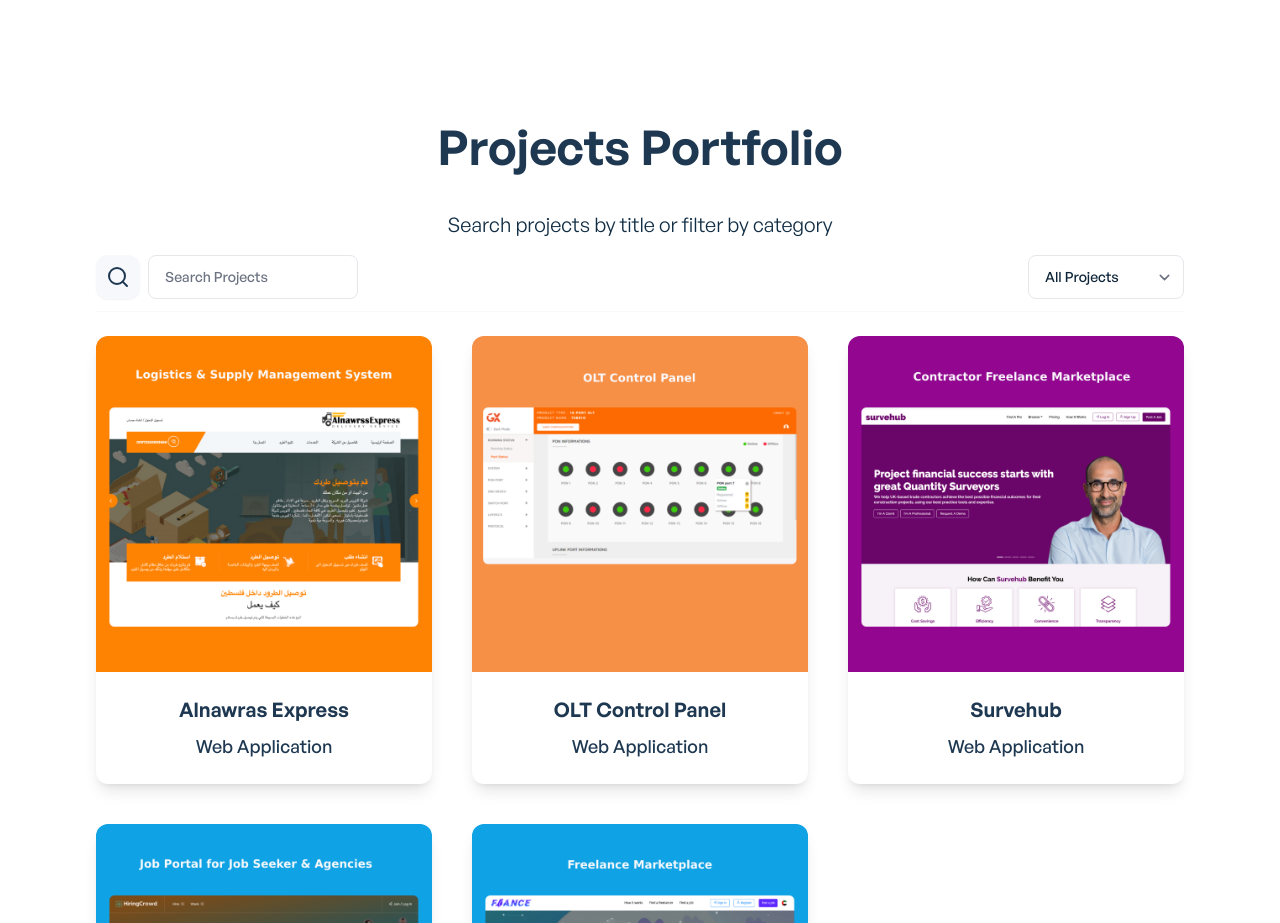
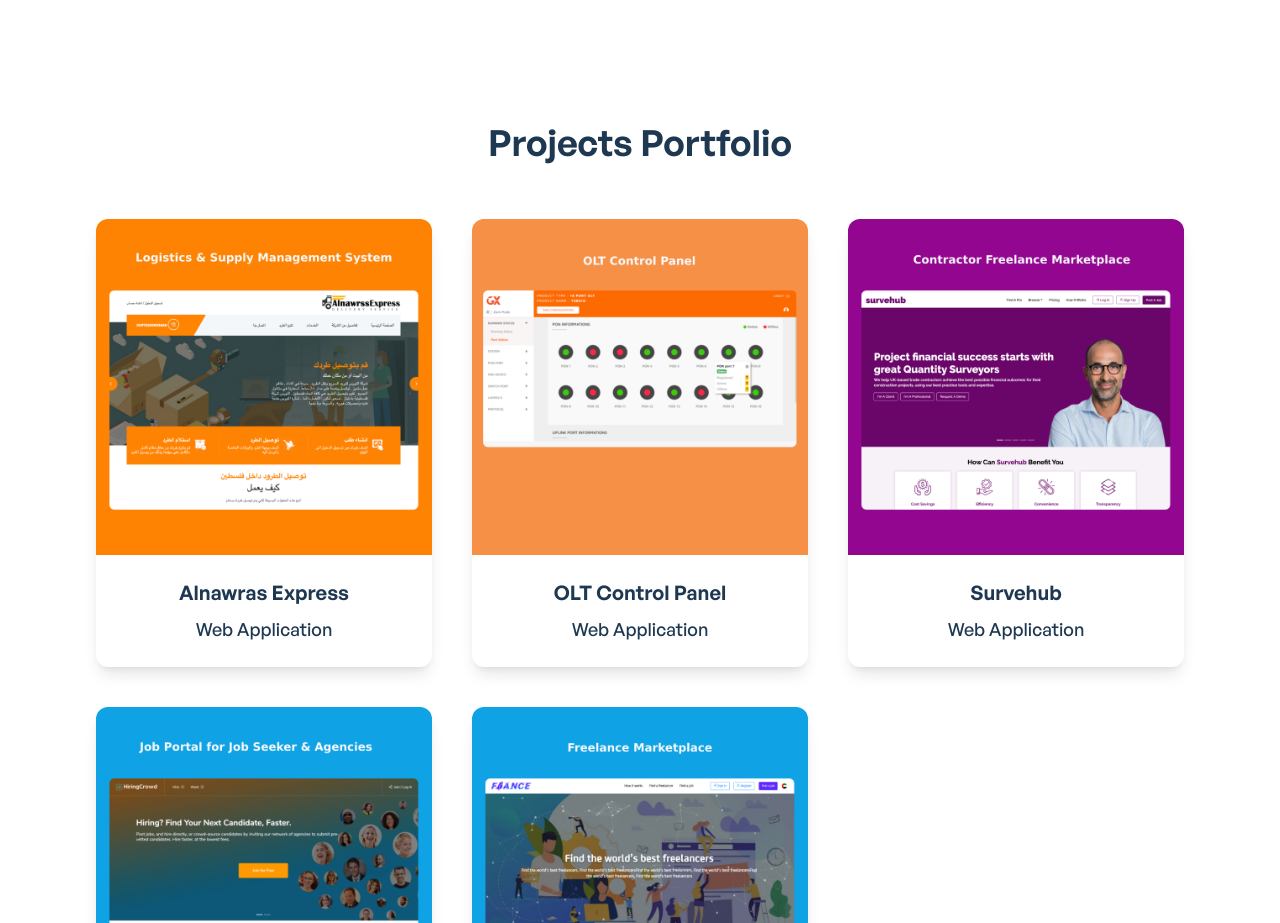
Before and after one commit to vkbishu/portfolio, a Vue app: page / in a window 1280 px wide. Shown: the part 1080-2003 px from the top of the page. Built offline with nearby package versions, Linux system fonts and the light colour scheme; what vue-backtotop would draw is missing.

Commit message:
remove project filter

```diff
--- a/src/components/projects/ProjectsGrid.vue
+++ b/src/components/projects/ProjectsGrid.vue
@@ -1,11 +1,10 @@
 <script>
 import feather from 'feather-icons';
-import ProjectsFilter from './ProjectsFilter.vue';
 import ProjectSingle from './ProjectSingle.vue';
 import projects from '../../data/projects';
 
 export default {
-	components: { ProjectSingle, ProjectsFilter },
+	components: { ProjectSingle },
 	data: () => {
 		return {
 			projects,
@@ -52,83 +51,12 @@
 	<!-- Projects grid -->
 	<section class="pt-10 sm:pt-14">
 		<!-- Projects grid title -->
-		<div class="text-center">
+		<div class="text-center mb-10 sm:mb-14">
 			<p
-				class="font-general-semibold text-2xl sm:text-5xl font-semibold mb-2 text-ternary-dark dark:text-ternary-light"
+				class="font-general-semibold text-3xl sm:text-4xl font-semibold mb-2 text-ternary-dark dark:text-ternary-light"
 			>
 				{{ projectsHeading }}
 			</p>
-		</div>
-
-		<!-- Filter and search projects -->
-		<div class="mt-10 sm:mt-10">
-			<h3
-				class="font-general-regular
-					text-center text-secondary-dark
-					dark:text-ternary-light
-					text-md
-					sm:text-xl
-					font-normal
-					mb-4
-				"
-			>
-				Search projects by title or filter by category
-			</h3>
-			<div
-				class="
-					flex
-					justify-between
-					border-b border-primary-light
-					dark:border-secondary-dark
-					pb-3
-					gap-2
-				"
-			>
-				<div class="flex justify-between gap-2">
-					<span
-						class="
-							hidden
-							sm:block
-							bg-primary-light
-							dark:bg-ternary-dark
-							p-2.5
-							shadow-sm
-							rounded-xl
-							cursor-pointer
-							"
-					>
-						<i
-							data-feather="search"
-							class="text-ternary-dark dark:text-ternary-light"
-						></i>
-					</span>
-					<input
-						v-model="searchProject"
-						class="font-general-medium
-						pl-3
-						pr-1
-						sm:px-4
-						py-2
-						border-1 border-gray-200
-						dark:border-secondary-dark
-						rounded-lg
-						text-sm
-						sm:text-md
-						bg-secondary-light
-						dark:bg-ternary-dark
-						text-primary-dark
-						dark:text-ternary-light
-						"
-						id="name"
-						name="name"
-						type="search"
-						required=""
-						placeholder="Search Projects"
-						aria-label="Name"
-					/>
-				</div>
-				<ProjectsFilter @filter="selectedCategory = $event" />
-			</div>
 		</div>
 
 		<!-- Projects grid -->
```
